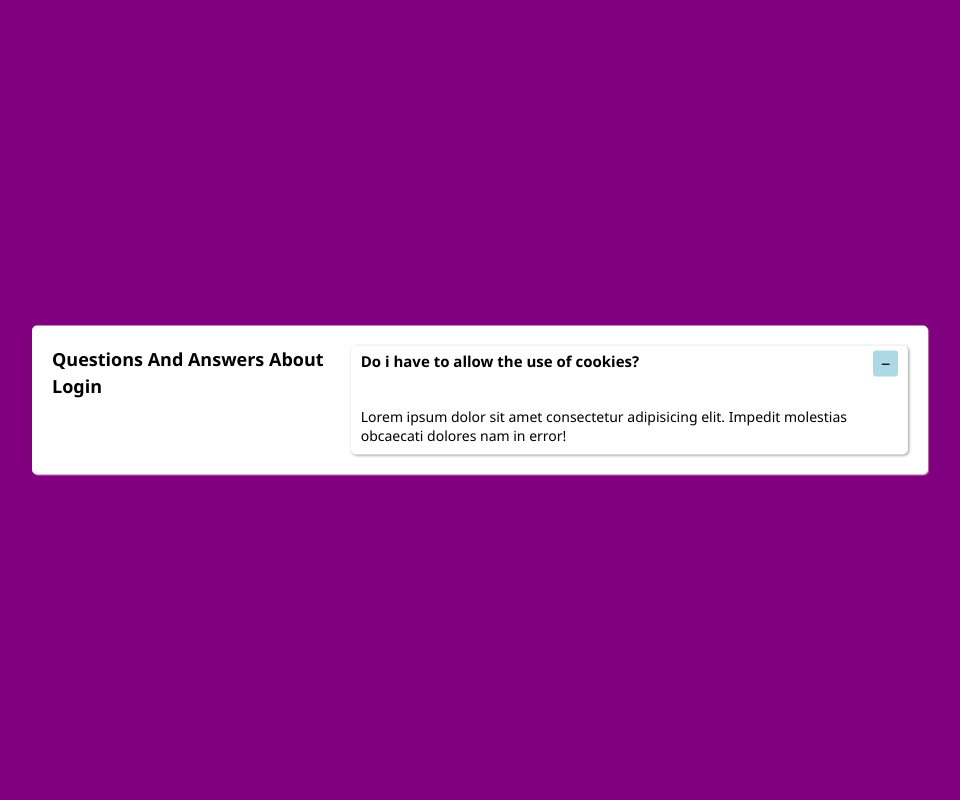
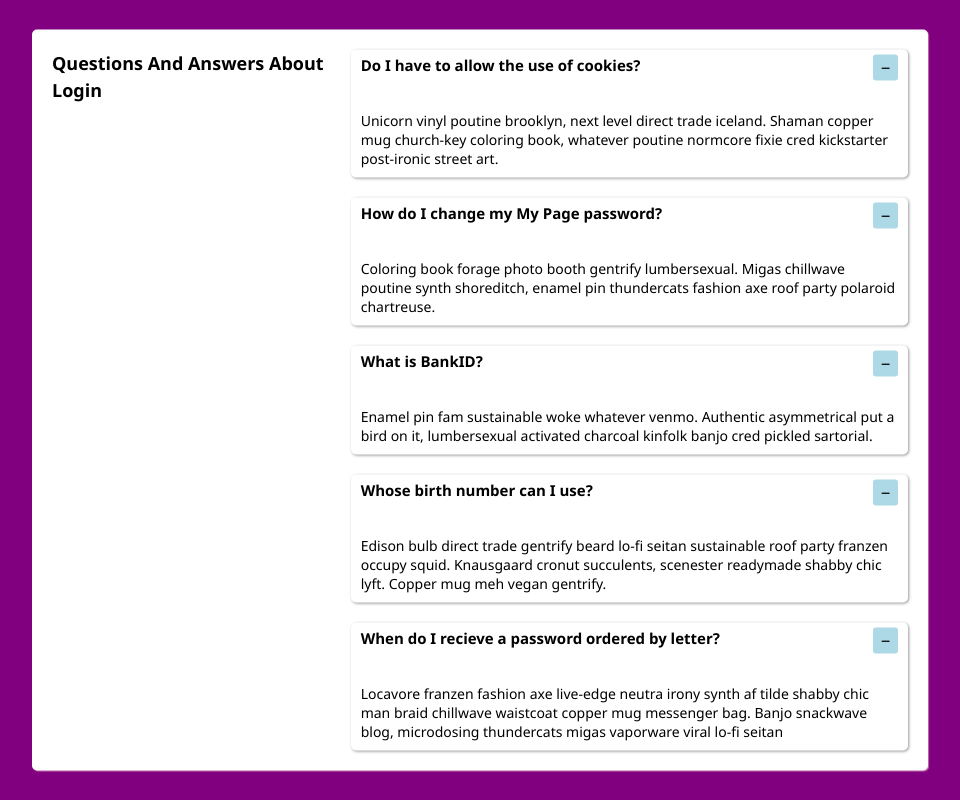
Before and after one commit to ibktommy/accordion-react-app, a React (Create React App) app: page / in a window 1280 px wide. Shown: the whole page, without its empty margins (160-1120 px from the left). Built offline with nearby package versions, Linux system fonts and the light colour scheme.

Commit message:
import data file and map throught it to render the Question component based o the props from the mapped array of the data file

```diff
--- a/src/App.js
+++ b/src/App.js
@@ -1,4 +1,6 @@
 import './App.css';
+import data from './data'
+
 import Questions from './Questions/Questions';
 
 function App() {
@@ -10,7 +12,11 @@ function App() {
             <h2 className="title">Questions And Answers About Login</h2>
           </div>
           <div className="right">
-            <Questions />
+            {
+              data.map(({ id, ...props }) => {
+                return <Questions key={id} {...props} />
+              })
+            }
           </div>
         </div>
       </div>
--- a/src/Questions/Questions.css
+++ b/src/Questions/Questions.css
@@ -2,6 +2,11 @@
   box-shadow: .1rem .1rem .3rem rgba(0, 0, 0, 0.4);
   padding: .5rem 1rem 1rem 1rem;
   border-radius: 5px;
+  margin-bottom: 2rem;
+}
+
+.card:last-of-type {
+  margin-bottom: 0;
 }
 
 .card.center {
--- a/src/Questions/Questions.jsx
+++ b/src/Questions/Questions.jsx
@@ -1,8 +1,7 @@
 import React, { useState } from "react";
-// import data from "../data";
 import "./Questions.css";
 
-const Questions = () => {
+const Questions = ({ title, info }) => {
 	// Setting State
 	const [show, setShow] = useState(false);
 
@@ -13,21 +12,14 @@ const Questions = () => {
 		<>
 			<div className="card center">
 				<div className="card-question center">
-					<h2 className="question-title">
-						Do i have to allow the use of cookies?
-					</h2>
+					<h2 className="question-title">{title}</h2>
 					<i
 						className={show ? "fa-solid fa-plus" : "fa-solid fa-minus"}
 						onClick={open}
 					></i>
 				</div>
 
-				{show ? null : (
-					<div className="answer">
-						Lorem ipsum dolor sit amet consectetur adipisicing elit. Impedit
-						molestias obcaecati dolores nam in error!
-					</div>
-				)}
+				{show ? null : <div className="answer">{info}</div>}
 			</div>
 		</>
 	);
```
